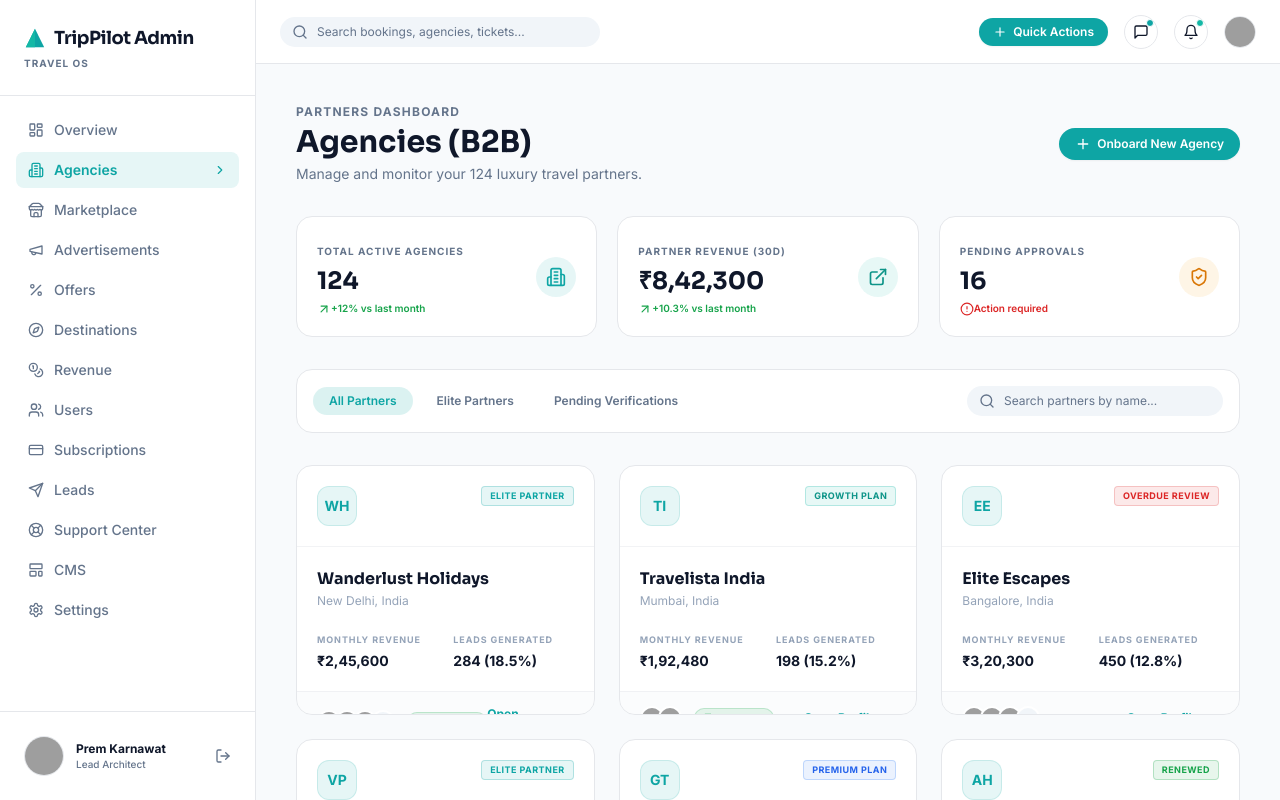
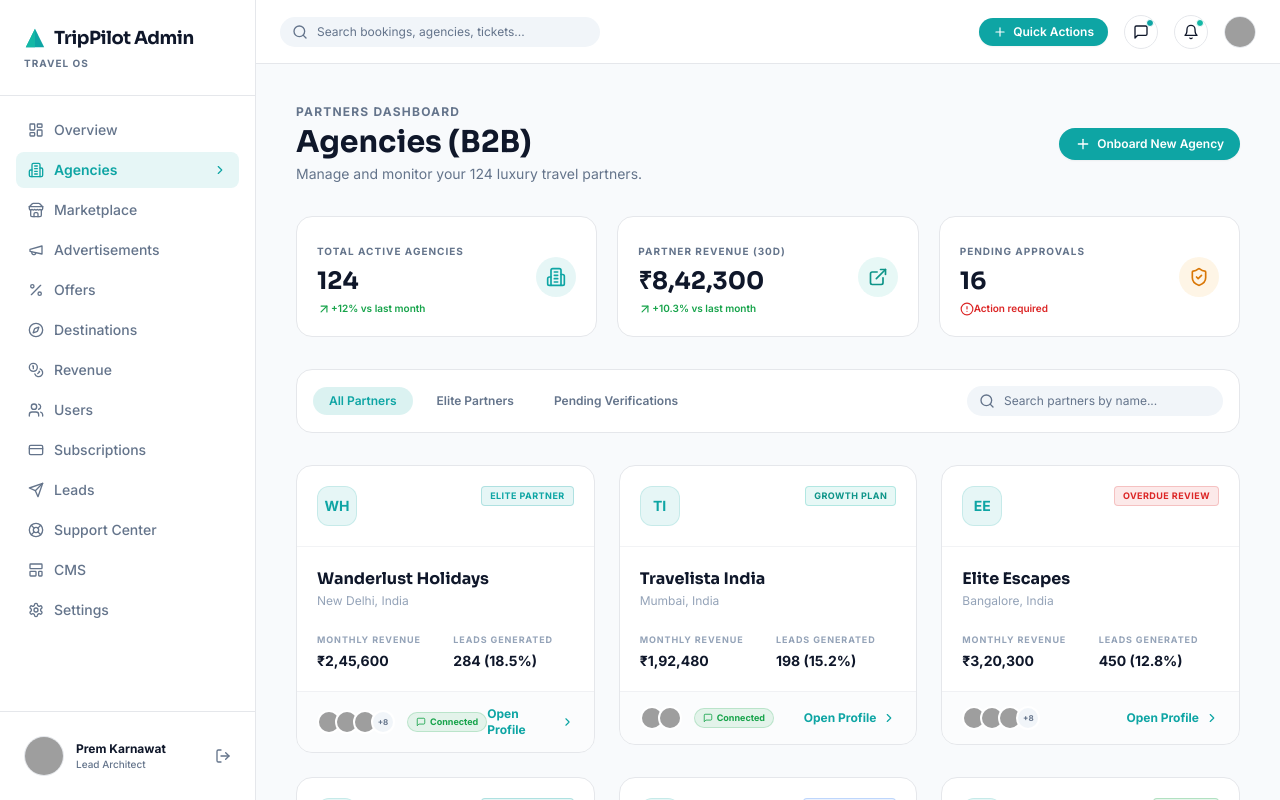
Before and after one commit to premkarnawat/Tripvora-AI-Powered-Trip-Planner, a Next.js app: page /admin/agencies in a window 1280 px wide. Shown: the top 800 px of the page. Built offline with nearby package versions, Linux system fonts and the light colour scheme; grey boxes are pictures that could not be loaded.

Commit message:
fix: adjust card minimum height in agencies page to prevent footer layout overlap

```diff
--- a/src/app/(admin)/admin/agencies/page.tsx
+++ b/src/app/(admin)/admin/agencies/page.tsx
@@ -238,7 +238,7 @@ export default function AdminAgenciesPage() {
         {filteredAgencies.map((agency) => (
           <Link href={`/admin/agencies/${agency.id}`} key={agency.id} className="block">
             <div
-              className="bg-white border border-[#E5E7EB] rounded-2xl overflow-hidden hover:translate-y-[-2px] hover:shadow-[0_4px_25px_rgba(0,0,0,0.05)] transition-all cursor-pointer flex flex-col justify-between h-[250px]"
+              className="bg-white border border-[#E5E7EB] rounded-2xl overflow-hidden hover:translate-y-[-2px] hover:shadow-[0_4px_25px_rgba(0,0,0,0.05)] transition-all cursor-pointer flex flex-col justify-between min-h-[275px]"
             >
               {/* Card Header */}
               <div className="p-5 flex items-start justify-between border-b border-[#E5E7EB]/50">
```
